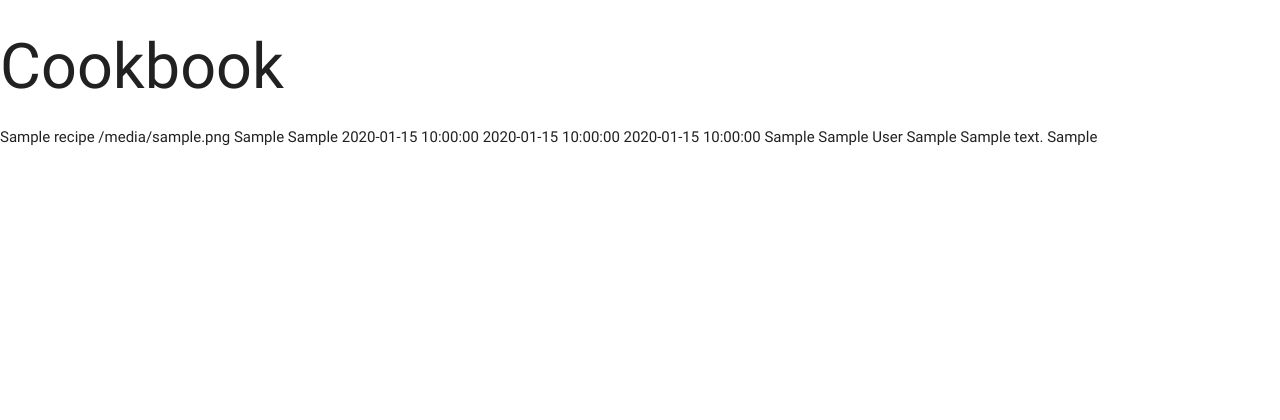
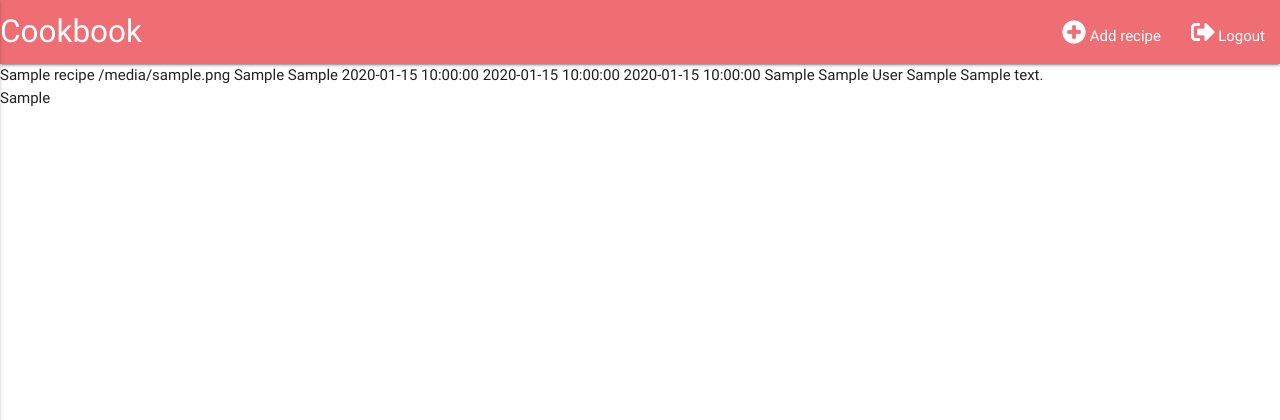
Before and after one commit to pramcistudent/cookbook-project3, a Flask app: template templates/recipes.html in a window 1280 px wide. Shown: the top 420 px of the page. Run offline with Flask 2, Linux system fonts and the light colour scheme; the template is opened without the code that fills it: most values are stand-ins (such as "Sample title", 1, 10 or a date in 2020); some libraries are stand-ins or nearby versions.

Commit message:
Added navigation bar

```diff
--- a/app.py
+++ b/app.py
@@ -11,7 +11,7 @@ mongo = PyMongo(app)
 @app.route('/')
 @app.route('/get_recipes')
 def get_recipes():
-    return render_template("recipes.html",
+    return render_template("index.html",
     recipes=mongo.db.recipes.find())
 
 if __name__ == '__main__':
--- a/templates/base.html
+++ b/templates/base.html
@@ -1,14 +1,40 @@
 <!DOCTYPE html>
 <html lang="en">
 <head>
-    <link rel="stylesheet"  href="https://cdnjs.cloudflare.com/ajax/libs/materialize/0.100.2/css/materialize.min.css">
+    <link href="https://fonts.googleapis.com/icon?family=Material+Icons" rel="stylesheet">
+    <link rel="stylesheet" href="https://use.fontawesome.com/releases/v5.7.2/css/all.css" type="text/css" />
+    <link rel="stylesheet" href="https://cdnjs.cloudflare.com/ajax/libs/materialize/0.100.2/css/materialize.min.css">
+    <link rel="stylesheet" href="static/css/style.css" type="text/css" />
 </head>
 <body>
-    <h1>Cookbook</h1>
+    <header>
+        <nav>
+            <div class="nav-wrapper">
+                <a href="#" class="brand-logo">Cookbook</a>
+                <a href="#" data-activates="mobile-demo" class="button-collapse"><i class="material-icons">menu</i></a>
+                <ul class="right hide-on-med-and-down">
+                    <li><a href="#" class="nav-item"><i class="fas fa-plus-circle"></i> Add recipe</a></li>
+                    <li><a href="#" class="nav-item"><i class="fas fa-sign-out-alt"></i> Logout</a></li>
+                </ul>
+                <ul class="side-nav" id="mobile-demo">
+                    <li><a href="#" class="nav-item"><i class="fas fa-plus-circle"></i> Add recipe</a></li>
+                    <li><a href="#" class="nav-item"><i class="fas fa-sign-out-alt"></i> Logout</a></li>
+                </ul>
+            </div>
+        </nav>
+    </header>
 
     {% block content %}
 
     {% endblock %}
 
+    <script src="https://cdnjs.cloudflare.com/ajax/libs/jquery/3.3.1/jquery.min.js"></script>
+    <script src="https://cdnjs.cloudflare.com/ajax/libs/materialize/0.100.2/js/materialize.min.js"></script>
+    <script>
+        $(document).ready(function(){
+            $(".button-collapse").sideNav();
+        });
+    </script>
+
 </body>
 </html>
```
